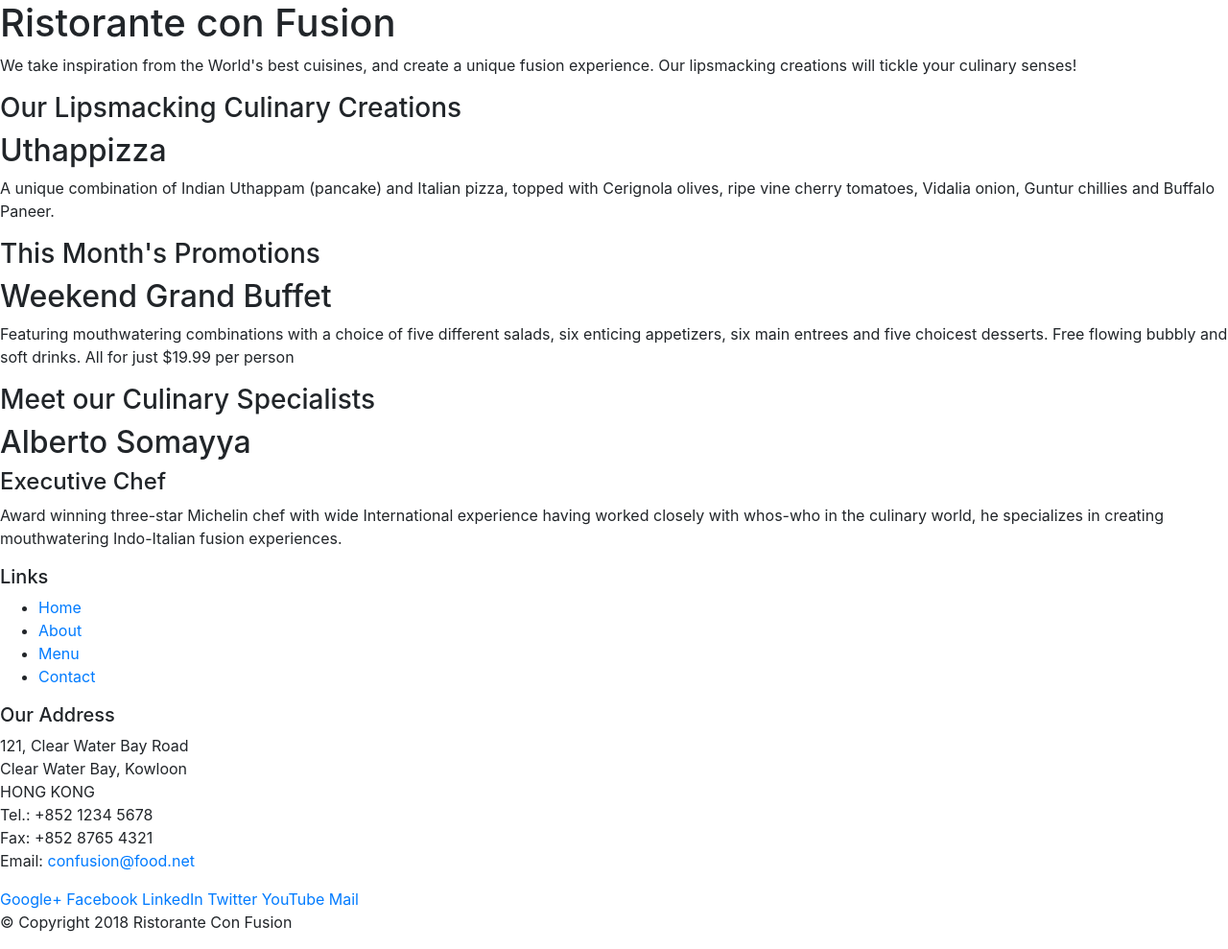
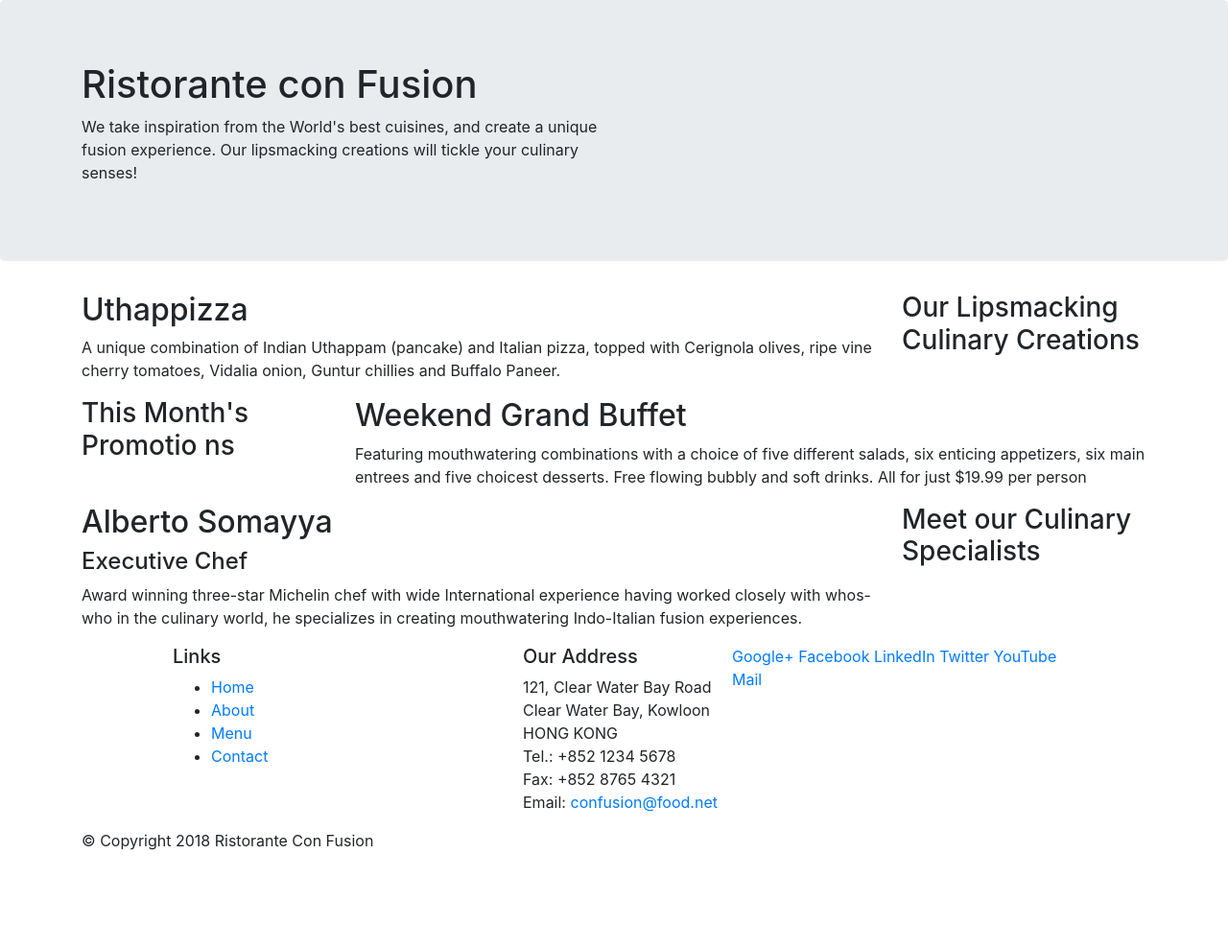
Before and after one commit to btapash/bootstrap, a website: page index.html in a window 1280 px wide. Shown: the whole page at 96% size. After the commit the page ends 904 px from the top, so only its background shows below. Drawn offline with nearby package versions, Linux system fonts and the light colour scheme.

Commit message:
Fifth commit Playing with bootstrap

```diff
--- a/index.html
+++ b/index.html
@@ -14,46 +14,46 @@
 
 <body>
 
-    <header>
-        <div>
-            <div>
-                <div>
+    <header class="jumbotron">
+        <div class="container">
+            <div class="row">
+                <div class="col-12 col-sm-6">
                     <h1>Ristorante con Fusion</h1>
                     <p>We take inspiration from the World's best cuisines, and create a unique fusion experience. Our lipsmacking creations will tickle your culinary senses!</p>
                 </div>
-                <div>
+                <div class="col-12 col-sm">
                 </div>
             </div>
         </div>
     </header>
 
-    <div>
-        <div>
-            <div>
+    <div class="container">
+        <div class="row">
+            <div class="col-12 col-sm-4 order-sm-last col-md-3">
                 <h3>Our Lipsmacking Culinary Creations</h3>
             </div>
-            <div>
+            <div class="col col-sm order-sm-first col-mid">
                 <h2>Uthappizza</h2>
                 <p>A unique combination of Indian Uthappam (pancake) and Italian pizza, topped with Cerignola olives, ripe vine cherry tomatoes, Vidalia onion, Guntur chillies and Buffalo Paneer.</p>
             </div>
         </div>
 
 
-        <div>
-            <div>
-                <h3>This Month's Promotions</h3>
+        <div class="row">
+            <div class="col-12 col-sm-4 col-md-3">
+                <h3>This Month's Promotio ns</h3>
             </div>
-            <div>
+            <div class="col col-sm col-mid">
                 <h2>Weekend Grand Buffet</h2>
                 <p>Featuring mouthwatering combinations with a choice of five different salads, six enticing appetizers, six main entrees and five choicest desserts. Free flowing bubbly and soft drinks. All for just $19.99 per person </p>
             </div>
         </div>
 
-        <div>
-            <div>
+        <div class="row">
+            <div class="col-12 col-sm-4 order-sm-last col-md-3">
                 <h3>Meet our Culinary Specialists</h3>
             </div>
-            <div>
+            <div class="col col-sm order-sm-first col-mid">
                 <h2>Alberto Somayya</h2>
                 <h4>Executive Chef</h4>
                 <p>Award winning three-star Michelin chef with wide International experience having worked closely with whos-who in the culinary world, he specializes in creating mouthwatering Indo-Italian fusion experiences. </p>
@@ -62,9 +62,9 @@
     </div>
 
     <footer>
-        <div>
-            <div>
-                <div>
+        <div class="container">
+            <div class="row">
+                <div class="col-sm-4 offset-1 col-sm-2">
                     <h5>Links</h5>
                     <ul>
                         <li><a href="#">Home</a></li>
@@ -73,7 +73,7 @@
                         <li><a href="#">Contact</a></li>
                     </ul>
                 </div>
-                <div>
+                <div col="col-7 col-sm-5">
                     <h5>Our Address</h5>
                     <address>
                         121, Clear Water Bay Road<br>
@@ -84,7 +84,7 @@
                         Email: <a href="mailto:confusion@food.net">confusion@food.net</a>
                     </address>
                 </div>
-                <div>
+                <div class="col-12 col-sm-4">
                     <div>
                         <a href="http://google.com/+">Google+</a>
                         <a href="http://www.facebook.com/profile.php?id=">Facebook</a>
@@ -95,8 +95,8 @@
                     </div>
                 </div>
             </div>
-            <div>
-                <div>
+            <div class="row">
+                <div class="col-auto">
                     <p>© Copyright 2018 Ristorante Con Fusion</p>
                 </div>
             </div>
```
